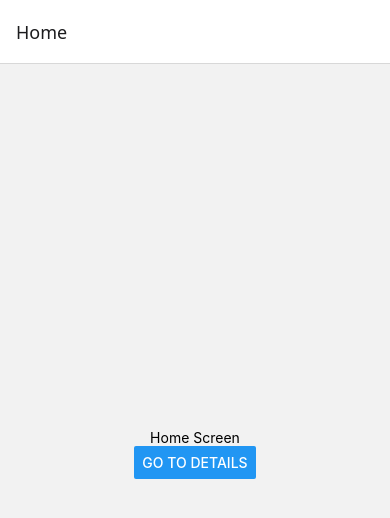
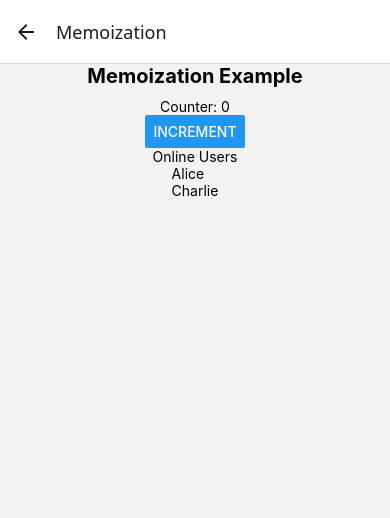
Before and after one commit to hafizabdullahyasir/RNBestPractise, a React Native app: screen /Memoization in a window 390 px wide. Shown: the top 518 px of the page. Built offline with nearby package versions, Linux system fonts and the light colour scheme.

Commit message:
navigate added to rootnavigator and home screen

```diff
--- a/src/navigation/RootNavigator.tsx
+++ b/src/navigation/RootNavigator.tsx
@@ -2,16 +2,16 @@ import React from "react";
 import { createNativeStackNavigator } from "@react-navigation/native-stack";
 import HomeScreen from "../screens/HomeScreen";
 import DetailsScreen from "../screens/DetailsScreen";
+import MemoizationScreen from "../screens/MemoizationScreen";
 
 const Stack = createNativeStackNavigator();
 
-
-
 export default function RootNavigator() {
     return (
-            <Stack.Navigator>
-                <Stack.Screen name="Home" component={HomeScreen} />
+        <Stack.Navigator>
+            <Stack.Screen name="Home" component={HomeScreen} />
             <Stack.Screen name="Details" component={DetailsScreen} />
+            <Stack.Screen name="Memoization" component={MemoizationScreen} />
         </Stack.Navigator>
-    )
+    );
 }
--- a/src/screens/HomeScreen.tsx
+++ b/src/screens/HomeScreen.tsx
@@ -10,6 +10,7 @@ export default function HomeScreen({navigation}: {navigation: any}) {
       <View style={styles.container}>
         <Text>Home Screen</Text>
         <Button title="Go to Details" onPress={() => navigation.navigate("Details")} />
+        <Button title="Go to Memoization" onPress={() => navigation.navigate("Memoization")} />
       </View>
 
 
--- a/src/screens/MemoizationScreen.tsx
+++ b/src/screens/MemoizationScreen.tsx
@@ -1,5 +1,5 @@
 import { View, Text, StyleSheet, Button, FlatList } from "react-native";
-import React, { useState, useCallback, useMemo, useEffect } from 'react';
+import React, { useState, useCallback, useMemo } from 'react';
 import { Logger } from '../utils/Logger';
 
 
@@ -28,7 +28,6 @@ export default function MemoizationScreen() {
 
 
 
-
     const onlineUsers = useMemo(()=>{
         Logger.debug(`Calculating online users`);
         return users.filter(user=> user.status === 'online')
@@ -44,7 +43,8 @@ const handlePress = useCallback(()=>{
 
 
     return (
-        <View>
+        <View style={styles.container} >
+            <Text style={styles.title}>Memoization Example</Text>
             <Text>Counter: {counter}</Text>
             <Button title="Increment" onPress={handlePress} />
             <Text>Online Users</Text>
@@ -62,3 +62,16 @@ const handlePress = useCallback(()=>{
 
 
 }
+
+const styles = StyleSheet.create({
+    title: {
+        fontSize: 20,
+        fontWeight: 'bold',
+        marginBottom: 10,
+    },
+            container: {
+        flex: 1,
+        justifyContent: 'center',
+        alignItems: 'center',
+    }
+})
```
